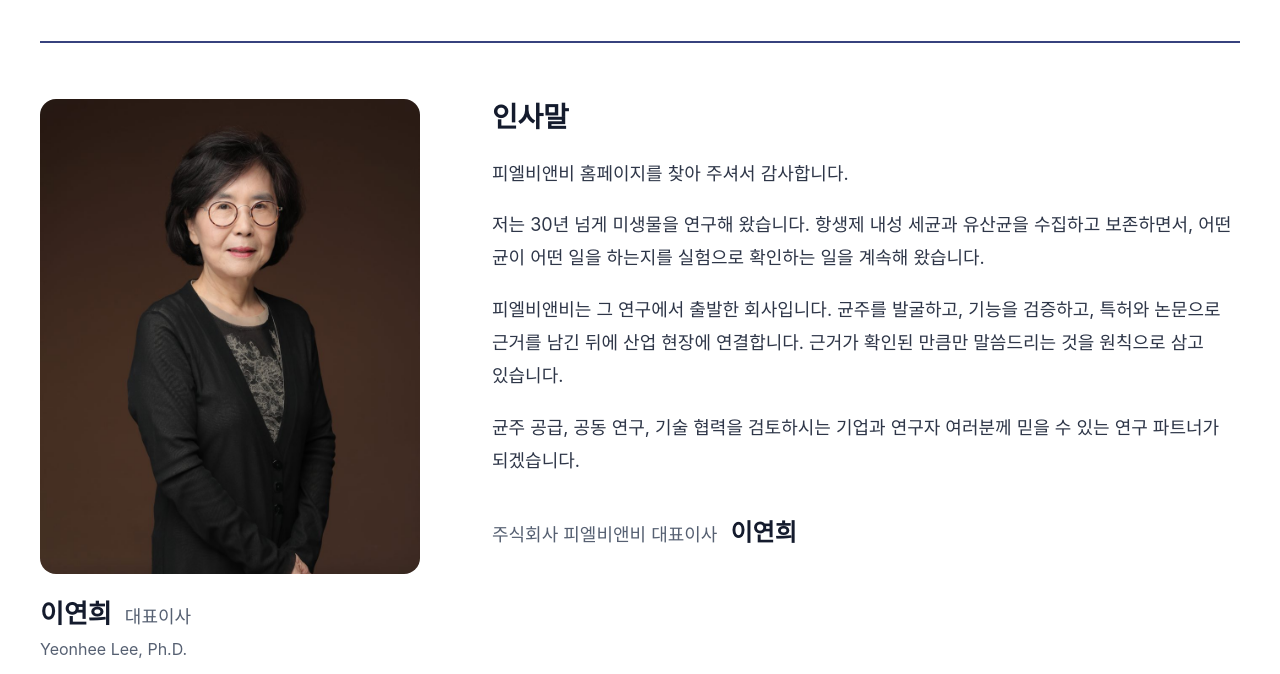
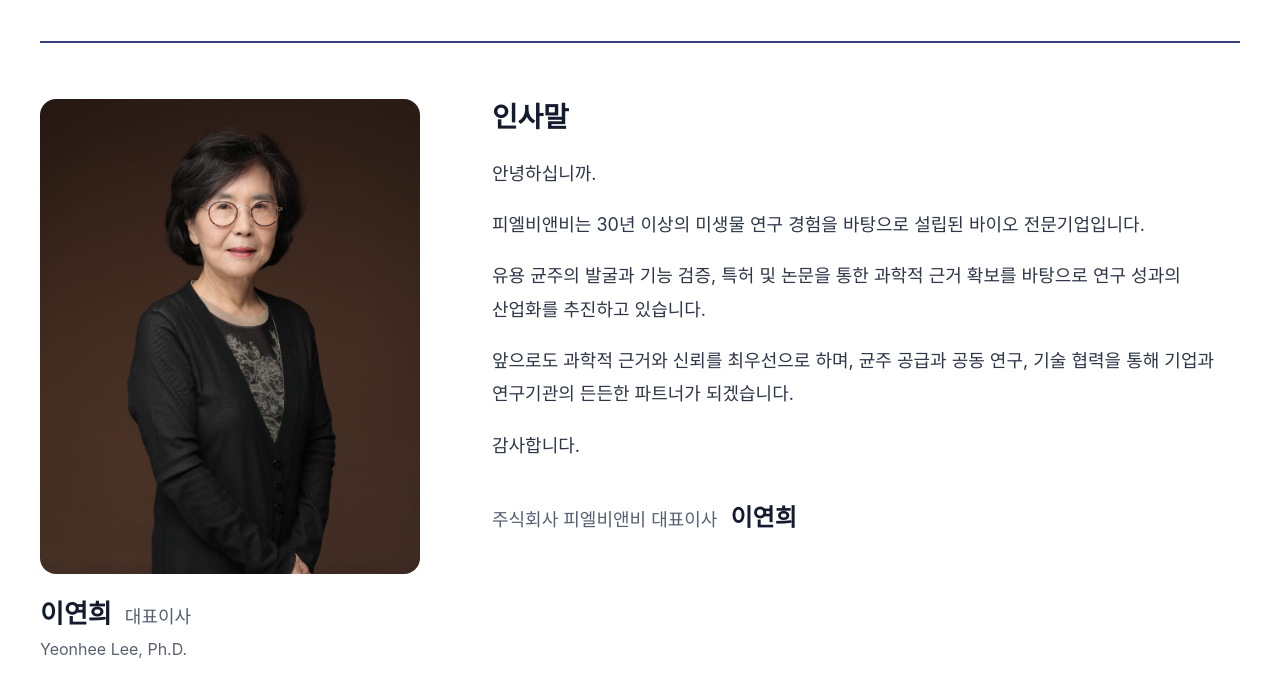
Before and after one commit to tjsgh3377-sys/plbnb-v1, a plain HTML site: page company/ceo.html in a window 1280 px wide. Shown: the part 731-1405 px from the top of the page. Drawn offline with Linux system fonts and the light colour scheme; a web font is replaced by a local one.

Commit message:
대표이사 인사말을 확정 문안으로 교체
Co-Authored-By: Claude Fable 5.2 <noreply@anthropic.com>

```diff
--- a/company/ceo.html
+++ b/company/ceo.html
@@ -171,10 +171,11 @@
   </figure>
   <div class="profile__body">
     <h2 class="secTit">인사말</h2>
-    <div class="prose"><p>피엘비앤비 홈페이지를 찾아 주셔서 감사합니다.</p>
-<p>저는 30년 넘게 미생물을 연구해 왔습니다. 항생제 내성 세균과 유산균을 수집하고 보존하면서, 어떤 균이 어떤 일을 하는지를 실험으로 확인하는 일을 계속해 왔습니다.</p>
-<p>피엘비앤비는 그 연구에서 출발한 회사입니다. 균주를 발굴하고, 기능을 검증하고, 특허와 논문으로 근거를 남긴 뒤에 산업 현장에 연결합니다. 근거가 확인된 만큼만 말씀드리는 것을 원칙으로 삼고 있습니다.</p>
-<p>균주 공급, 공동 연구, 기술 협력을 검토하시는 기업과 연구자 여러분께 믿을 수 있는 연구 파트너가 되겠습니다.</p></div>
+    <div class="prose"><p>안녕하십니까.</p>
+<p>피엘비앤비는 30년 이상의 미생물 연구 경험을 바탕으로 설립된 바이오 전문기업입니다.</p>
+<p>유용 균주의 발굴과 기능 검증, 특허 및 논문을 통한 과학적 근거 확보를 바탕으로 연구 성과의 산업화를 추진하고 있습니다.</p>
+<p>앞으로도 과학적 근거와 신뢰를 최우선으로 하며, 균주 공급과 공동 연구, 기술 협력을 통해 기업과 연구기관의 든든한 파트너가 되겠습니다.</p>
+<p>감사합니다.</p></div>
     <p class="sign">주식회사 피엘비앤비 대표이사 <strong>이연희</strong></p>
   </div>
 </section>
```
Also changed, not shown: data/company.json (+5 -4 lines), 1 other file.
